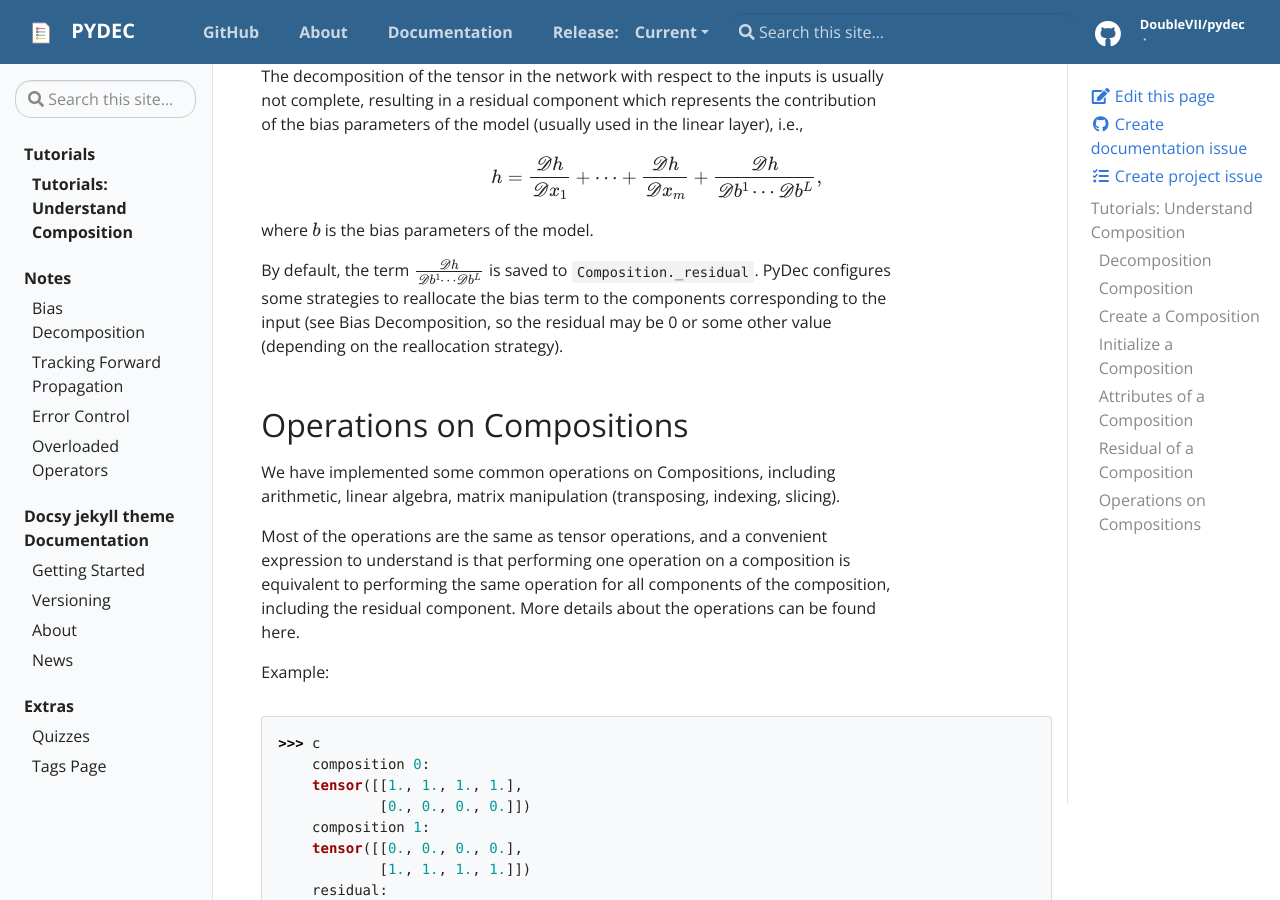
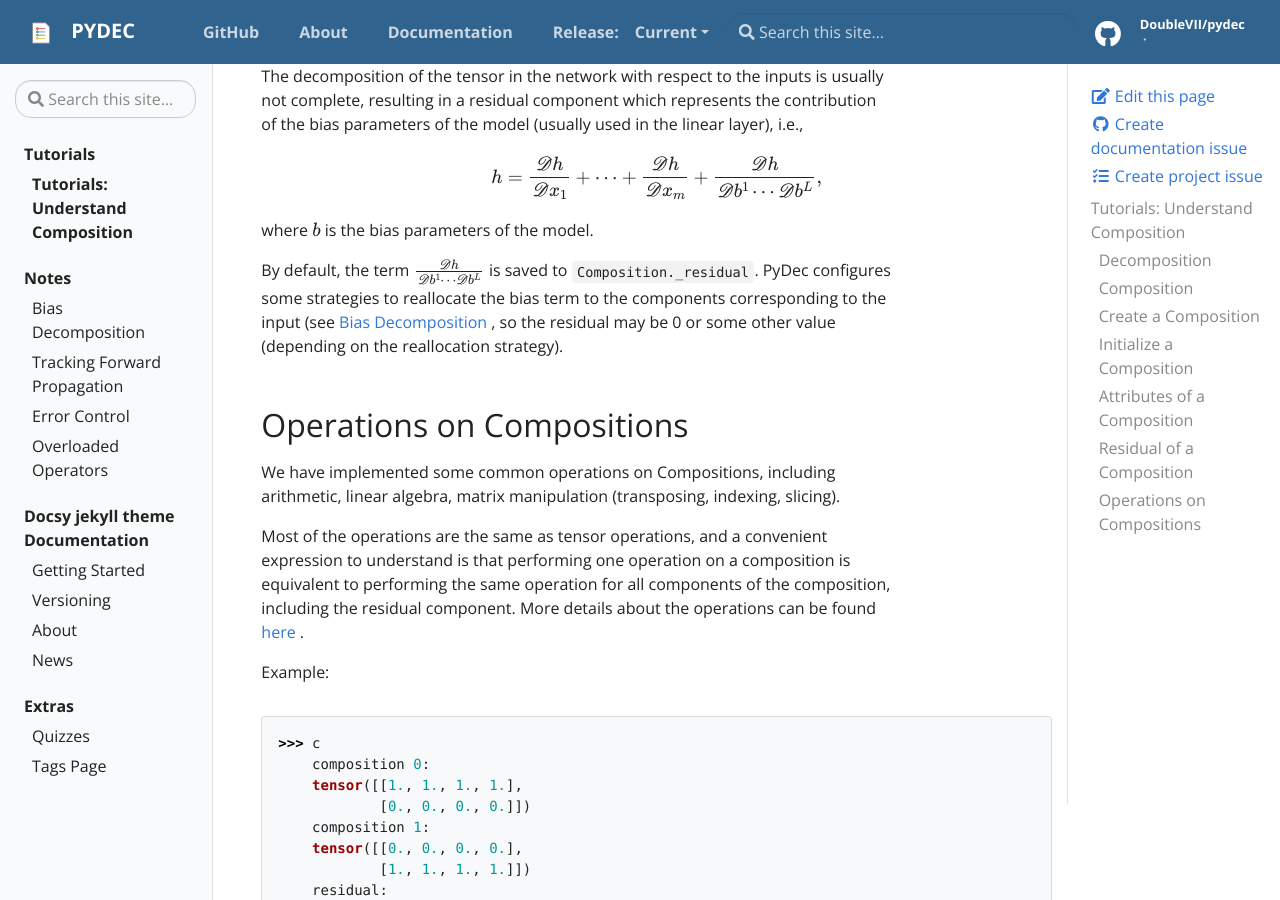
Before and after one commit to NJUNLP/pydec, a Jekyll site: the page built from docs/_docs/tutorials/understand-composition.md, in a window 1280 px wide and 900 px high, scrolled down 3686 px. Built offline with Jekyll 4.4.1, drawn with Linux system fonts in a browser that asks for light colours; part of the change alters nothing that is shown.

````diff
--- a/docs/_docs/tutorials/understand-composition.md
+++ b/docs/_docs/tutorials/understand-composition.md
@@ -136,14 +136,14 @@ $$
 
 where $b$ is the bias parameters of the model.
 
-By default, the term $\frac{\mathscr{D}h}{\mathscr{D}b^1\cdots\mathscr{D}b^L}$ is saved to `Composition._residual`. PyDec configures some strategies to reallocate the bias term to the components corresponding to the input (see Bias Decomposition, so the residual may be 0 or some other value (depending on the reallocation strategy).
+By default, the term $\frac{\mathscr{D}h}{\mathscr{D}b^1\cdots\mathscr{D}b^L}$ is saved to `Composition._residual`. PyDec configures some strategies to reallocate the bias term to the components corresponding to the input (see {% include doc.html name="Bias Decomposition" path="notes/bias-decomposition" %}, so the residual may be 0 or some other value (depending on the reallocation strategy).
 
 
 ## Operations on Compositions
 
 We have implemented some common operations on Compositions, including arithmetic, linear algebra, matrix manipulation (transposing, indexing, slicing).
 
-Most of the operations are the same as tensor operations, and a convenient expression to understand is that performing one operation on a composition is equivalent to performing the same operation for all components of the composition, including the residual component. More details about the operations can be found here.
+Most of the operations are the same as tensor operations, and a convenient expression to understand is that performing one operation on a composition is equivalent to performing the same operation for all components of the composition, including the residual component. More details about the operations can be found {% include doc.html name="here" path="notes/overloaded-operators" %}.
 
 Example:
 ```python
````
Also changed, not shown: CHANGELOG.md (added).
